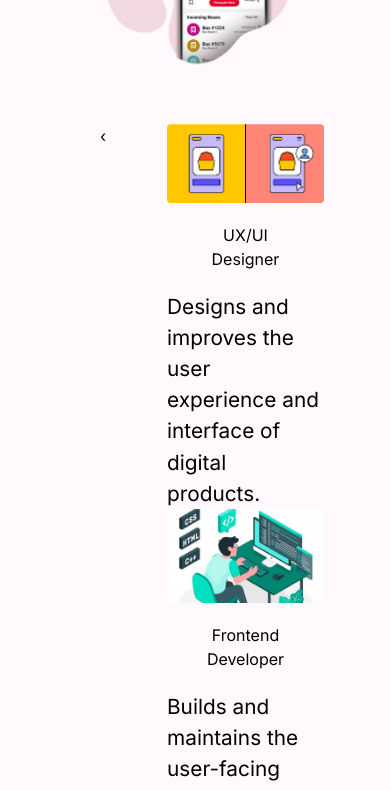
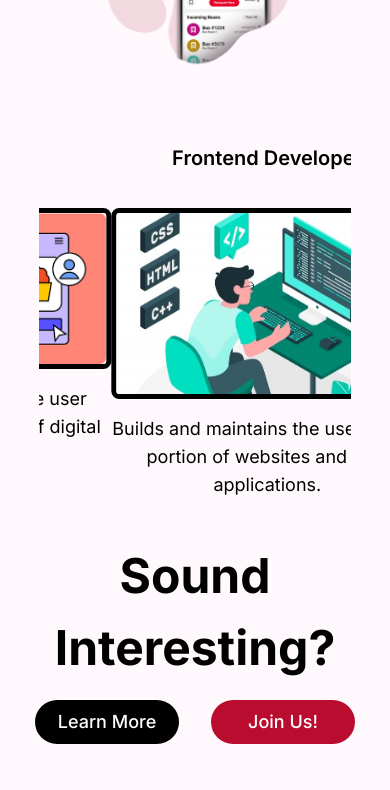
Before and after one commit to DevDogs-UGA/DevDogs-Website, a Next.js app: page / in a window 390 px wide. Shown: the part 1640-2430 px from the top of the page. Built offline with nearby package versions, Linux system fonts and the light colour scheme.

Commit message:
completed home page improvement and responsiveness

```diff
--- a/src/app/components/HomePageCarousel.js
+++ b/src/app/components/HomePageCarousel.js
@@ -8,44 +8,37 @@ export default function HomePageCarousel({ roles })
 
  useEffect(() =>
  {
+  const intervalId = setInterval(() =>
+  {
+   setCurrentIndex((prevIndex) => (prevIndex + 1) % roles.length);
+  }, 5000); // Change picture every 3 seconds
+
+  return () => clearInterval(intervalId); // Clear interval on component unmount
+ }, [roles.length]);
+
+ useEffect(() =>
+ {
   const carousel = carouselRef.current;
   if (carousel)
   {
-   carousel.style.transition = "transform 0.5s ease-in-out";
+   carousel.style.transition = "transform 1.5s ease-in-out";
    carousel.style.transform = `translateX(-${currentIndex * 100}%)`;
   }
  }, [currentIndex]);
 
- const handleNext = () =>
- {
-  setCurrentIndex((prevIndex) => (prevIndex + 1) % roles.length);
- };
-
- const handlePrev = () =>
- {
-  setCurrentIndex((prevIndex) => (prevIndex - 1 + roles.length) % roles.length);
- };
-
  return (
-  <div className='w-full overflow-hidden flex flex-nowrap '>
-   <div><button className="" onClick={handlePrev}>
-    &#8249; {/* Left arrow */}
-   </button></div>
-   <div className="w-full" ref={carouselRef}>
+  <div className="relative w-full max-w-4xl mx-auto overflow-hidden">
+   <div className="flex w-full transition-transform duration-500 ease-in-out" ref={carouselRef}>
     {roles.map((role, index) => (
-     <div className="" key={index}>
-      <Image src={role.image} alt={`Slide ${index}`} width={200} height={500} />
-      <div className="">
-       <h3>{role.title}</h3>
-       <p className="">{role.description}</p>
-      </div>
+     <div
+      key={index}
+      className="flex-shrink-0 w-full flex flex-col items-center text-center space-y-4"
+     >
+      <h3 className="text-xl font-semibold">{role.title}</h3>
+      <Image src={role.image} alt={`Slide ${index}`} width={600} height={400} className="object-cover rounded-lg border-[5px] border-black" />
+      <p className="text-lg">{role.description}</p>
      </div>
     ))}
-   </div>
-   <div>
-    <button className="" onClick={handleNext}>
-     &#8250; {/* Right arrow */}
-    </button>
    </div>
   </div>
  );
--- a/src/app/components/NavBar.js
+++ b/src/app/components/NavBar.js
@@ -37,6 +37,8 @@ const NavBar = () =>
 
             <div className="flex flex-auto flex-nowrap justify-around items-center text-white font-semibold">
 
+
+
                 <Link href="/" className=" hover:text-[#BA0C2F] transition ease-in-out delay-150">
                     <p className="text-base md:text-lg lg:text-xl no-underline">Home</p>
                 </Link>
@@ -57,7 +59,7 @@ const NavBar = () =>
                     <p className="text-base md:text-lg lg:text-xl">Events</p>
                 </Link>
                 <MediaQuery minWidth={1224}>
-                    <Link href="https://discord.com/invite/MuyJ4f5xKE" className="text-base md:text-lg rounded-full font-medium m-4 p-0 transition ease-in-out delay-150 text-white bg-[#BA0C2F] hover:bg-red-200 hover:text-black">
+                    <Link href="https://discord.com/invite/MuyJ4f5xKE" className="text-lg md:text-xl rounded-full font-medium m-4 p-2 transition ease-in-out delay-150 text-white bg-[#BA0C2F] hover:bg-black ">
                         <Button className="hover:bg-slate-300 p-1">Join Us</Button>
                     </Link>
                 </MediaQuery>
```
